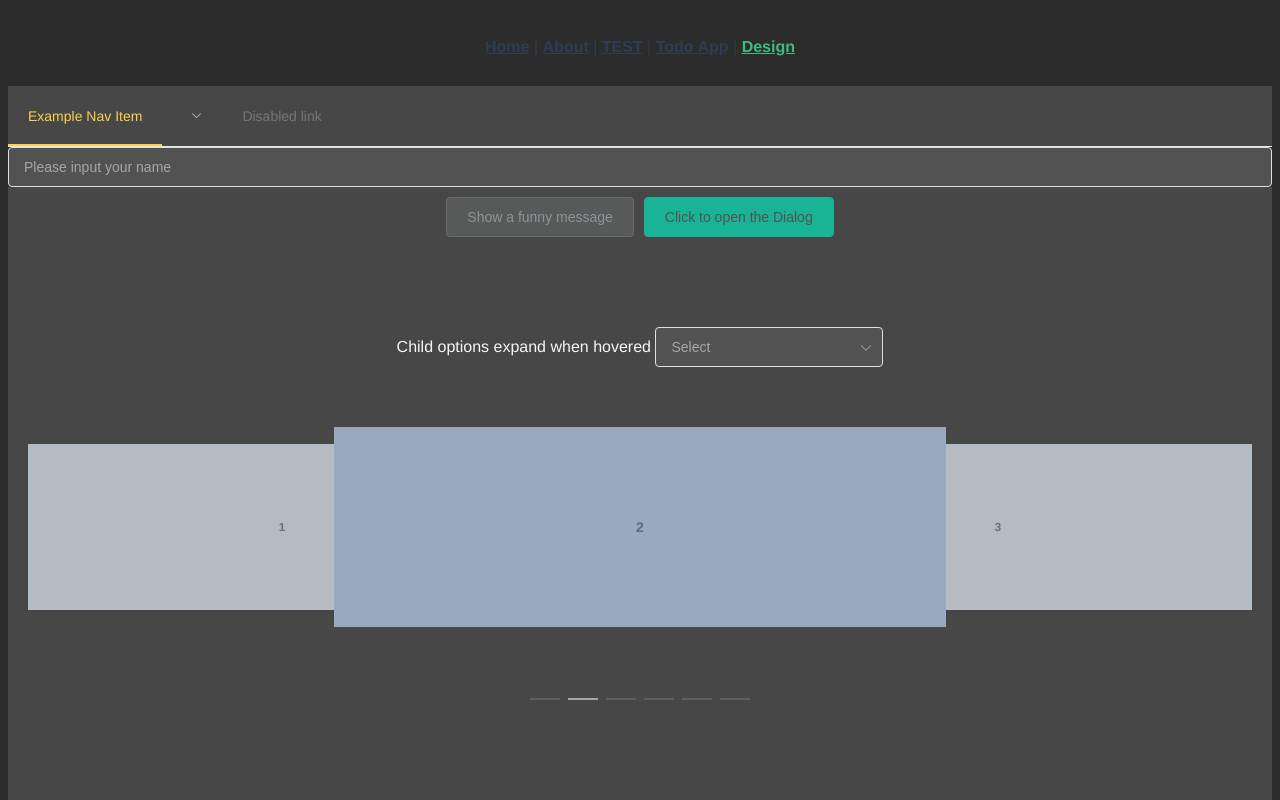
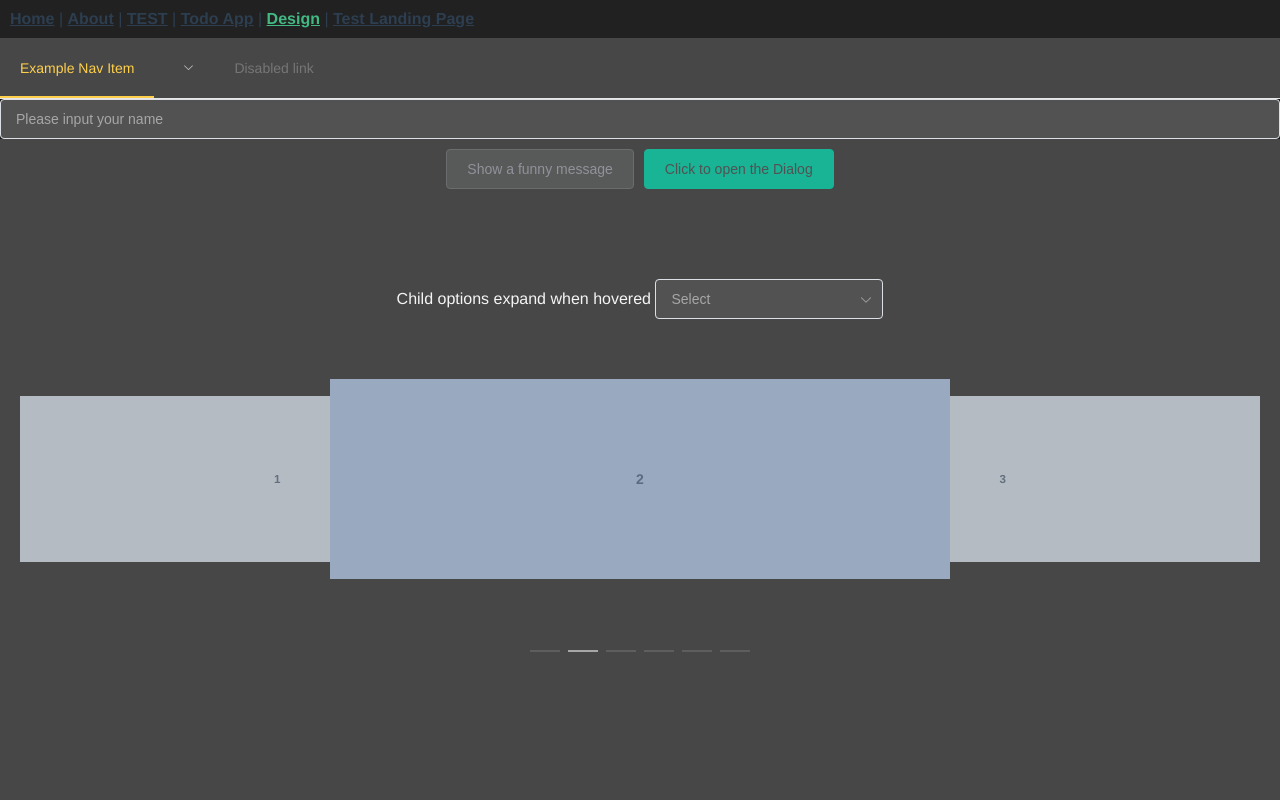
Before and after one commit to COS301-SE-2021/Custom-Data-Source-Search, a Vue app in the folder packages/vue/: page /#/design in a window 1280 px wide. Shown: the top 800 px of the page. Built offline with nearby package versions, Linux system fonts and the light colour scheme.

Commit message:
Added TestLandingPage.vue, and modified vue app to have dark theme background

```diff
--- a/packages/vue/src/App.vue
+++ b/packages/vue/src/App.vue
@@ -4,7 +4,8 @@
     <router-link to="/about">About</router-link> |
     <router-link to="/test">TEST</router-link> |
     <router-link to="/todoApp">Todo App</router-link> |
-    <router-link to="/design">Design</router-link>
+    <router-link to="/design">Design</router-link> |
+    <router-link to="/testLandingPage">Test Landing Page</router-link>
   </div>
 
   <router-view/>
@@ -18,10 +19,13 @@
   -moz-osx-font-smoothing: grayscale;
   text-align: center;
   color: #2c3e50;
+  background-color: #121212;
 }
 
 #nav {
-  padding: 30px;
+  padding: 10px;
+  background-color: #212121;
+  text-align: left;
 
   a {
     font-weight: bold;
--- /dev/null
+++ b/packages/vue/src/assets/css/all.css
@@ -0,0 +1,7 @@
+html,
+body,
+#app {
+    height: 100%;
+    margin: 0;
+    padding: 0;
+}
--- /dev/null
+++ b/packages/vue/src/components/LandingPageElement.vue
@@ -0,0 +1,94 @@
+<template>
+    <el-container>
+       <h1> {{ msg }}</h1>
+    </el-container>
+</template>
+
+<script>
+    export default {
+        props: {
+            msg: String
+        },
+        data() {
+            return {}
+        },
+        methods: {
+        }
+    };
+</script>
+
+<style>
+    .el-header,
+    .el-footer {
+        background-color: #474747;
+        color: floralwhite;
+        text-align: center;
+        line-height: 60px;
+    }
+
+    .el-aside {
+        background-color: #D3DCE6;
+        color: #333;
+        text-align: center;
+        line-height: 200px;
+    }
+
+    .el-main {
+        background-color:  #474747;
+        color: whitesmoke;
+        text-align: center;
+        line-height: 160px;
+    }
+
+    body > .el-container {
+        margin-bottom: 40px;
+    }
+
+    .el-container:nth-child(5) .el-aside,
+    .el-container:nth-child(6) .el-aside {
+        line-height: 260px;
+    }
+
+    .el-container:nth-child(7) .el-aside {
+        line-height: 320px;
+    }
+    .el-carousel__item h3 {
+        color: #475669;
+        font-size: 14px;
+        opacity: 0.75;
+        line-height: 200px;
+        margin: 0;
+    }
+
+    .el-carousel__item:nth-child(2n) {
+        background-color: #99a9bf;
+    }
+
+    .el-carousel__item:nth-child(2n+1) {
+        background-color: #d3dce6;
+    }
+
+    .el-tabs{
+        color: floralwhite;
+    }
+    .el-tabs__item{
+        color: floralwhite;
+    }
+    body {
+        background: #2c2c2c;
+        color: floralwhite;
+        background-size: 400% 400%;
+    }
+    .el-menu-vertical-demo:not(.el-menu--collapse) {
+        width: 200px;
+        min-height: 400px;
+    }
+
+    #example-icons{
+        line-height: 60px;
+    }
+
+    .el-dialog{
+        z-index: 100;
+    }
+</style>
--- a/packages/vue/src/main.js
+++ b/packages/vue/src/main.js
@@ -1,6 +1,7 @@
 import { createApp } from 'vue'
 import App from './App.vue'
 import router from './router'
+import './assets/css/all.css'
 import ElementPlus from "element-plus";
 import './theme/index.css'
 
--- a/packages/vue/src/router/index.js
+++ b/packages/vue/src/router/index.js
@@ -30,6 +30,11 @@ const routes = [
     name: 'Design',
     component: () => import('../views/Design')
   },
+  {
+    path: '/testLandingPage',
+    name: 'TestLandingPage',
+    component: () => import('../views/TestLandingPage')
+  },
 ]
 
 const router = createRouter({
--- /dev/null
+++ b/packages/vue/src/views/TestLandingPage.vue
@@ -0,0 +1,22 @@
+<template>
+    <div>
+        <LandingPageElement :msg="msg"/>
+    </div>
+</template>
+
+<script>
+    // @ is an alias to /src
+    import LandingPageElement from "../components/LandingPageElement";
+
+    export default {
+        name: 'Test',
+        components: {
+            LandingPageElement,
+        },
+        data(){
+            return {
+                msg: "Trying out landing page design"
+            }
+        }
+    }
+</script>
```
Also changed, not shown: 1 other file (tests, documents, lock files or other folders).
